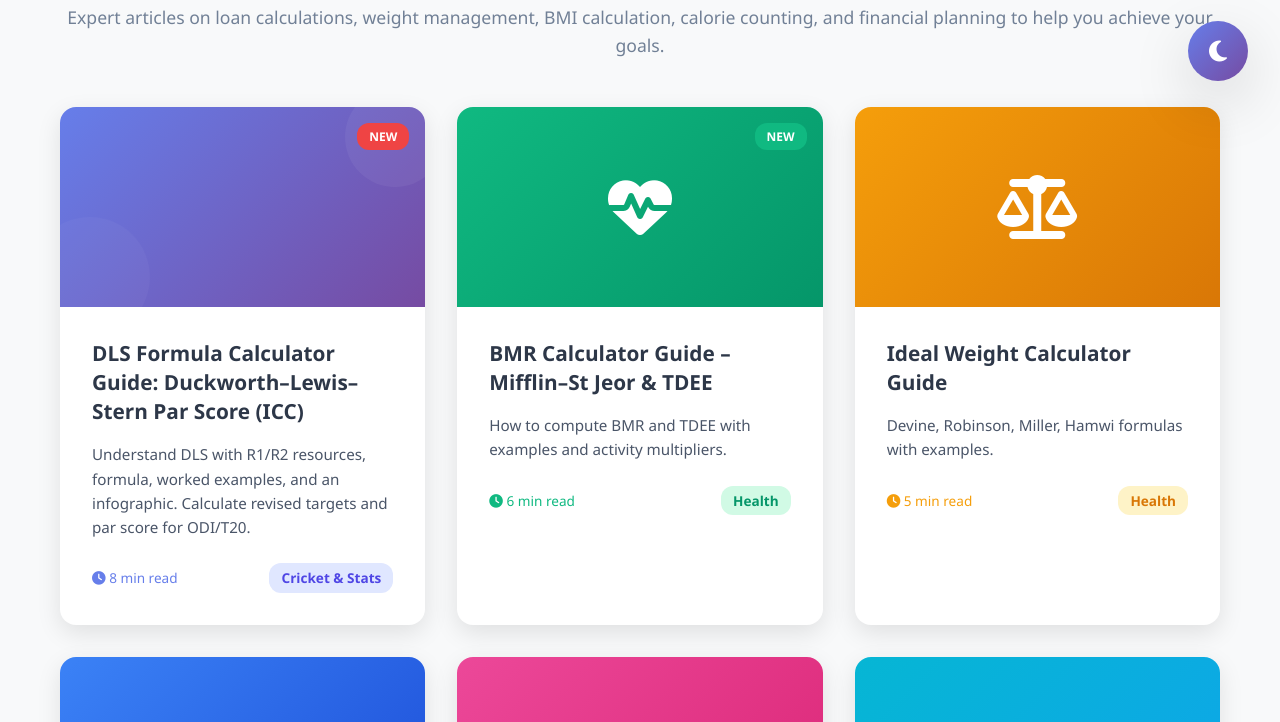
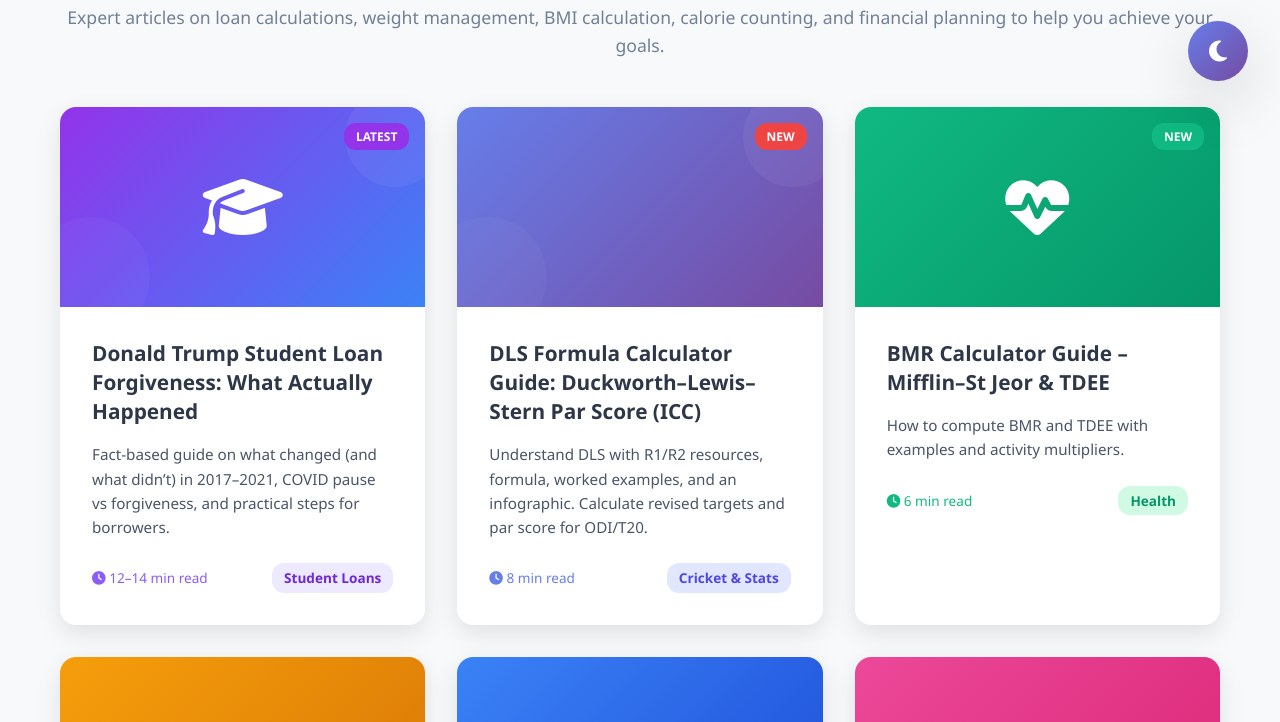
Before and after one commit to iambhagat92/calcuforme, a plain HTML site: page blog.html in a window 1280 px wide. Shown: the part 687-1409 px from the top of the page. Drawn offline with Linux system fonts and the light colour scheme.

Commit message:
Blog: list 'Donald Trump student loan forgiveness' on blog index

```diff
--- a/blog.html
+++ b/blog.html
@@ -92,6 +92,24 @@
 
             <div class="blog-layout" style="display: grid; grid-template-columns: 1fr; gap: 2rem;">
               <div class="blog-grid" style="display: grid; grid-template-columns: repeat(auto-fit, minmax(350px, 1fr)); gap: 2rem;" id="blog-posts-container">
+
+                <!-- LATEST: Student Loans (USA) -->
+                <a href="blog/donald-trump-student-loan-forgiveness.html" class="blog-card" style="text-decoration: none; color: inherit; display: block; background: white; border-radius: 16px; overflow: hidden; box-shadow: 0 8px 25px rgba(0,0,0,0.1); transition: transform 0.3s ease, box-shadow 0.3s ease; position: relative;">
+                    <div style="position: absolute; top: 1rem; right: 1rem; background: #9333ea; color: white; padding: 0.25rem 0.75rem; border-radius: 12px; font-size: 0.75rem; font-weight: bold; z-index: 2;">LATEST</div>
+                    <div style="height: 200px; background: linear-gradient(135deg, #9333ea 0%, #3b82f6 100%); display: flex; align-items: center; justify-content: center; position: relative; overflow: hidden;">
+                        <div style="position: absolute; top: -20px; right: -20px; width: 100px; height: 100px; background: rgba(255,255,255,0.1); border-radius: 50%; opacity: 0.5;"></div>
+                        <div style="position: absolute; bottom: -30px; left: -30px; width: 120px; height: 120px; background: rgba(255,255,255,0.1); border-radius: 50%; opacity: 0.3;"></div>
+                        <i class="fas fa-graduation-cap" style="font-size: 4rem; color: white; z-index: 1;"></i>
+                    </div>
+                    <div style="padding: 2rem;">
+                        <h3 style="color: #2d3748; margin-bottom: 1rem; font-size: 1.3rem; line-height: 1.4;">Donald Trump Student Loan Forgiveness: What Actually Happened</h3>
+                        <p style="color: #4a5568; margin-bottom: 1.5rem; line-height: 1.6; font-size: 0.95rem;">Fact-based guide on what changed (and what didn’t) in 2017–2021, COVID pause vs forgiveness, and practical steps for borrowers.</p>
+                        <div style="display: flex; justify-content: space-between; align-items: center; color: #8b5cf6; font-size: 0.85rem;">
+                            <span><i class="fas fa-clock"></i> 12–14 min read</span>
+                            <span style="background: #ede9fe; color: #6d28d9; padding: 0.25rem 0.75rem; border-radius: 12px; font-weight: 600;">Student Loans</span>
+                        </div>
+                    </div>
+                </a>
 
                 <!-- LATEST: DLS Formula Calculator Guide -->
                 <a href="blog/dls-formula-calculator-guide.html" class="blog-card" style="text-decoration: none; color: inherit; display: block; background: white; border-radius: 16px; overflow: hidden; box-shadow: 0 8px 25px rgba(0,0,0,0.1); transition: transform 0.3s ease, box-shadow 0.3s ease; position: relative;">
```
